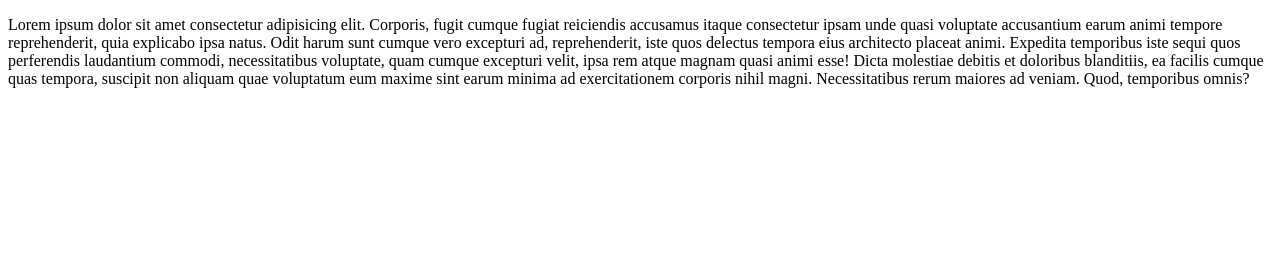
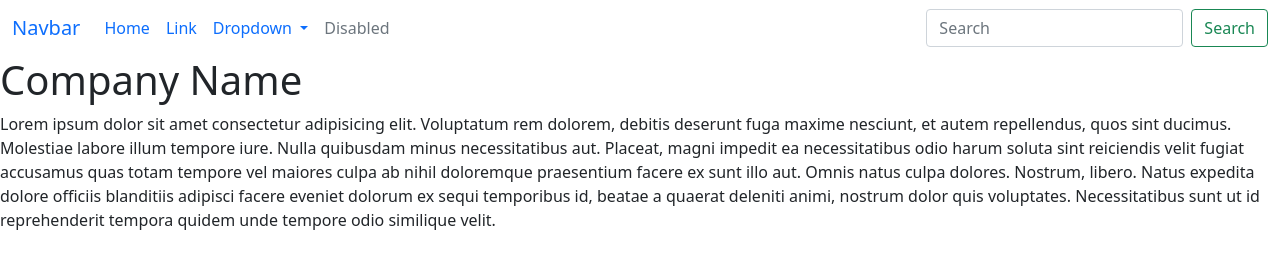
Before and after one commit to jamyam-17/ETECHFINAL-JamesTy, a plain HTML site: page index.html in a window 1280 px wide. Drawn offline with nearby package versions, Linux system fonts and the light colour scheme.

Commit message:
Progress continuation

```diff
--- /dev/null
+++ b/index.css
@@ -0,0 +1,13 @@
+.carousel-inner img
+{
+
+    filter: brightness(40%);
+    height: 6in;
+
+
+}
+
+.carousel-caption h1
+{
+    font-size: 10rem;
+}
--- a/index.html
+++ b/index.html
@@ -4,11 +4,60 @@
     <meta charset="UTF-8">
     <meta http-equiv="X-UA-Compatible" content="IE=edge">
     <meta name="viewport" content="width=<device-width>, initial-scale=1.0">
-    <title>Document</title>
+    <title>Final Output</title>
+    <link href="https://cdn.jsdelivr.net/npm/bootstrap@5.0.2/dist/css/bootstrap.min.css" rel="stylesheet" integrity="sha384-EVSTQN3/azprG1Anm3QDgpJLIm9Nao0Yz1ztcQTwFspd3yD65VohhpuuCOmLASjC" crossorigin="anonymous">
 </head>
 <body>
-    <p> Lorem ipsum dolor sit amet consectetur adipisicing elit. Corporis, fugit cumque fugiat reiciendis accusamus itaque consectetur ipsam unde quasi voluptate accusantium earum animi tempore reprehenderit, quia explicabo ipsa natus. Odit harum sunt cumque vero excepturi ad, reprehenderit, iste quos delectus tempora eius architecto placeat animi. Expedita temporibus iste sequi quos perferendis laudantium commodi, necessitatibus voluptate, quam cumque excepturi velit, ipsa rem atque magnam quasi animi esse! Dicta molestiae debitis et doloribus blanditiis, ea facilis cumque quas tempora, suscipit non aliquam quae voluptatum eum maxime sint earum minima ad exercitationem corporis nihil magni. Necessitatibus rerum maiores ad veniam. Quod, temporibus omnis?
+    <nav class="navbar navbar-expand-lg bg-body-tertiary">
+        <div class="container-fluid">
+          <a class="navbar-brand" href="#">Navbar</a>
+          <button class="navbar-toggler" type="button" data-bs-toggle="collapse" data-bs-target="#navbarSupportedContent" aria-controls="navbarSupportedContent" aria-expanded="false" aria-label="Toggle navigation">
+            <span class="navbar-toggler-icon"></span>
+          </button>
+          <div class="collapse navbar-collapse" id="navbarSupportedContent">
+            <ul class="navbar-nav me-auto mb-2 mb-lg-0">
+              <li class="nav-item">
+                <a class="nav-link active" aria-current="page" href="#">Home</a>
+              </li>
+              <li class="nav-item">
+                <a class="nav-link" href="#">Link</a>
+              </li>
+              <li class="nav-item dropdown">
+                <a class="nav-link dropdown-toggle" href="#" role="button" data-bs-toggle="dropdown" aria-expanded="false">
+                  Dropdown
+                </a>
+                <ul class="dropdown-menu">
+                  <li><a class="dropdown-item" href="#">Action</a></li>
+                  <li><a class="dropdown-item" href="#">Another action</a></li>
+                  <li><hr class="dropdown-divider"></li>
+                  <li><a class="dropdown-item" href="#">Something else here</a></li>
+                </ul>
+              </li>
+              <li class="nav-item">
+                <a class="nav-link disabled">Disabled</a>
+              </li>
+            </ul>
+            <form class="d-flex" role="search">
+              <input class="form-control me-2" type="search" placeholder="Search" aria-label="Search">
+              <button class="btn btn-outline-success" type="submit">Search</button>
+            </form>
+          </div>
+        </div>
+      </nav>
 
-    </p>
+
+
+
+
+      <h1>
+    Company Name
+      </h1>
+      <p>
+        Lorem ipsum dolor sit amet consectetur adipisicing elit. Voluptatum rem dolorem, debitis deserunt fuga maxime nesciunt, et autem repellendus, quos sint ducimus. Molestiae labore illum tempore iure. Nulla quibusdam minus necessitatibus aut. Placeat, magni impedit ea necessitatibus odio harum soluta sint reiciendis velit fugiat accusamus quas totam tempore vel maiores culpa ab nihil doloremque praesentium facere ex sunt illo aut. Omnis natus culpa dolores. Nostrum, libero. Natus expedita dolore officiis blanditiis adipisci facere eveniet dolorum ex sequi temporibus id, beatae a quaerat deleniti animi, nostrum dolor quis voluptates. Necessitatibus sunt ut id reprehenderit tempora quidem unde tempore odio similique velit.
+      </p>
+
+
+
+    <script src="https://cdn.jsdelivr.net/npm/bootstrap@5.0.2/dist/js/bootstrap.bundle.min.js" integrity="sha384-MrcW6ZMFYlzcLA8Nl+NtUVF0sA7MsXsP1UyJoMp4YLEuNSfAP+JcXn/tWtIaxVXM" crossorigin="anonymous"></script>
 </body>
 </html>
```
Also changed, not shown: About.html (added).
